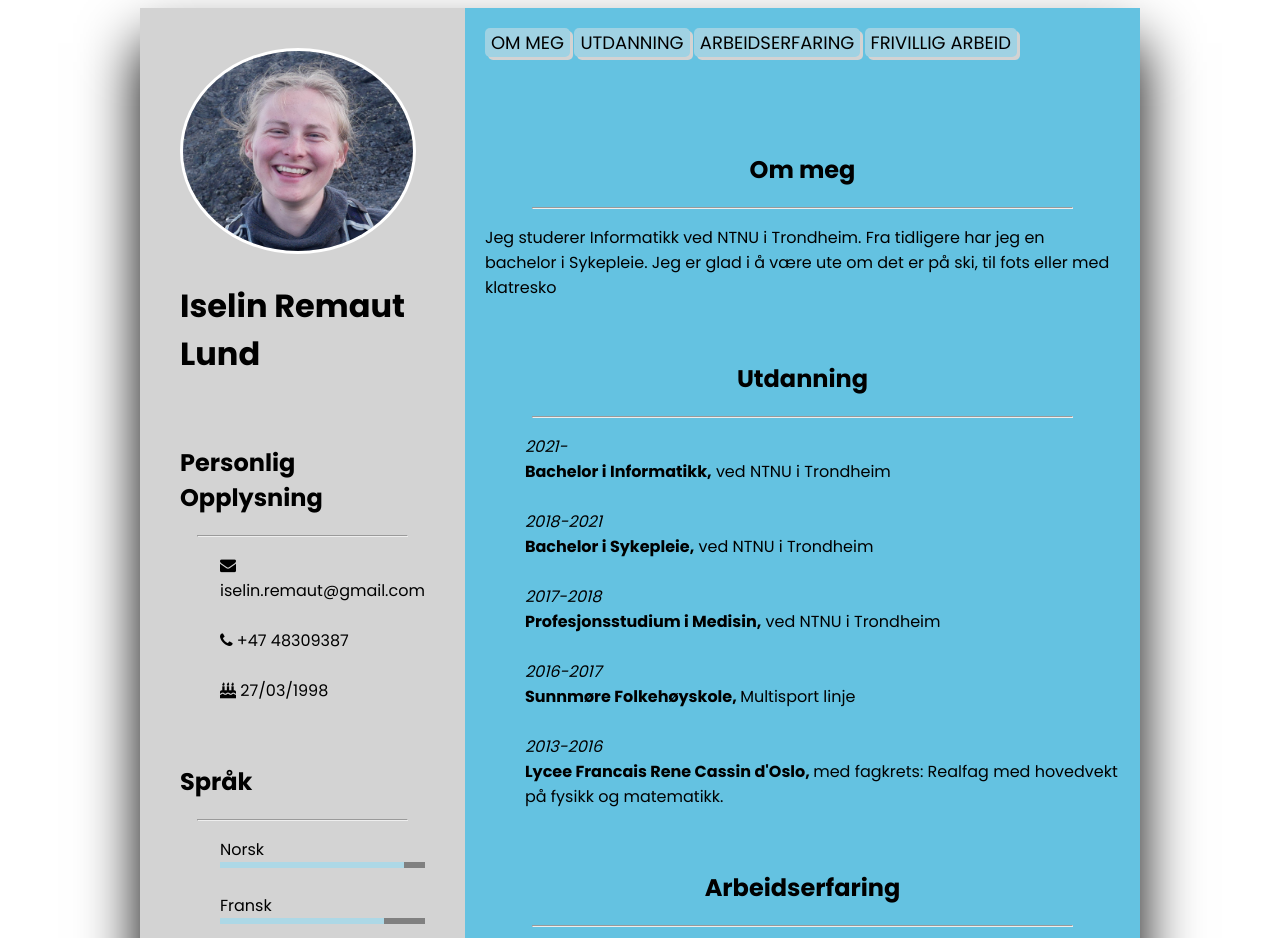
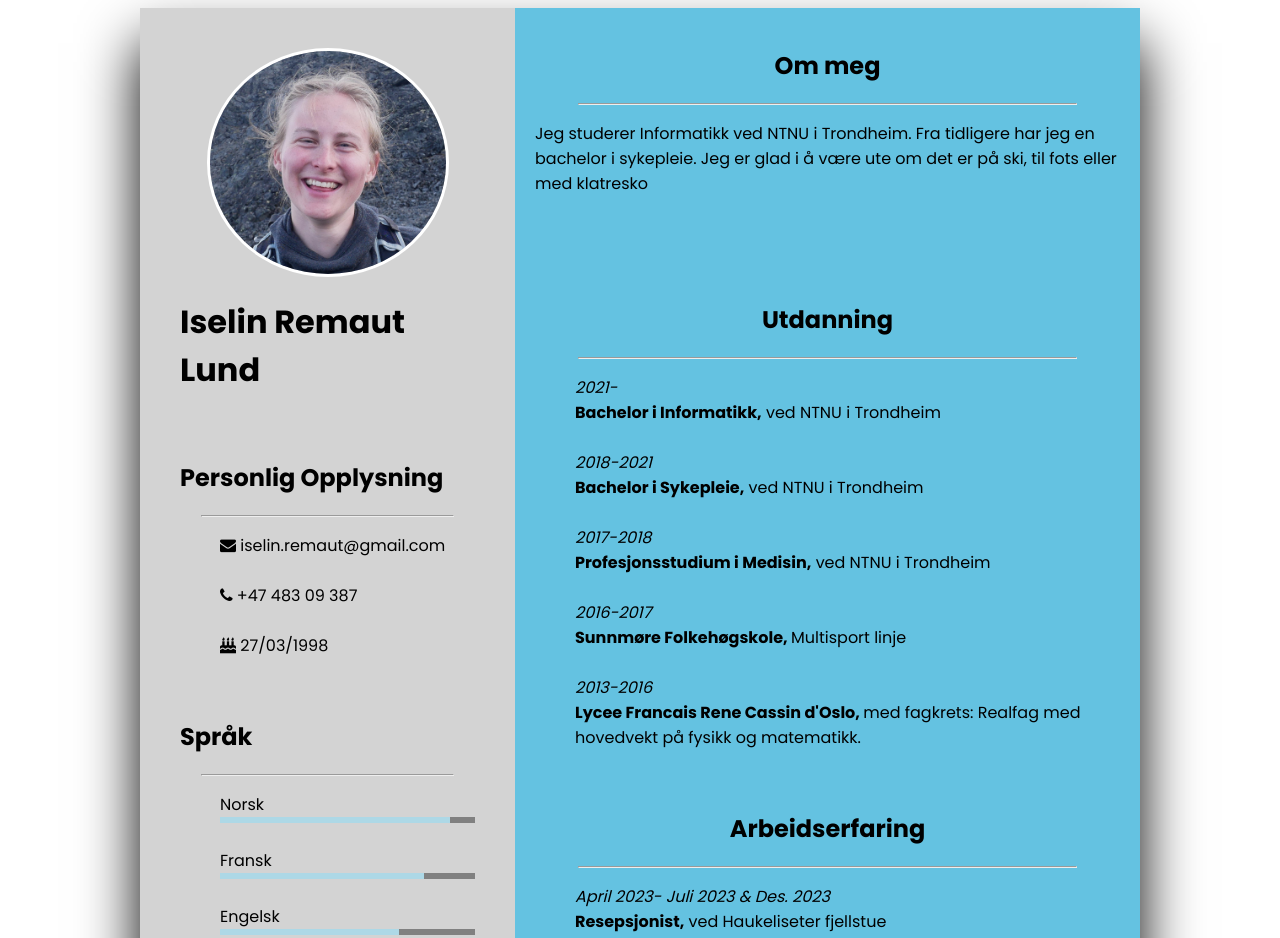
Before and after one commit to IselinRemaut/IselinRemaut.github.io, a plain HTML site: page index.html in a window 1280 px wide. Shown: the top 938 px of the page. Drawn offline with Linux system fonts and the light colour scheme.

Commit message:
deleted navbar, fixed the design

```diff
--- a/index.html
+++ b/index.html
@@ -18,12 +18,9 @@
     <div class="container">
       <div class="columnLeft" style="background-color: lightgrey">
         <div class="personalInfo">
-          <img
-            src="images/PictureOfMe.JPG"
-            alt="Picture Of me"
-            width="230"
-            height="200"
-          />
+          <div class="image-container">
+            <img src="images/PictureOfMe.JPG" alt="Picture Of me" />
+          </div>
           <h1>Iselin Remaut Lund</h1>
           <br />
           <h2>Personlig Opplysning</h2>
@@ -40,7 +37,7 @@
               <span class="icon"
                 ><i class="fa fa-phone" aria-hidden="true"></i
               ></span>
-              <span class="text">+47 48309387</span>
+              <span class="text">+47 483 09 387</span>
             </li>
             <br />
             <li>
@@ -101,13 +98,13 @@
         <hr />
         <ul style="list-style: none">
           <li>Java</li>
+          <li>Javascript</li>
           <li>Python</li>
-          <li>Javascript</li>
           <li>Typescript</li>
           <li>React</li>
           <li>HTML</li>
           <li>CSS</li>
-          <li>Premier pro</li>
+          <li>Premier Pro</li>
           <li>Mongo DB</li>
           <li>Graph QL</li>
           <li>Rest API</li>
@@ -115,26 +112,19 @@
           <li>Apollo</li>
           <li>Git</li>
           <li>Tanstack</li>
-          <li>Android studio</li>
-          <li>React native</li>
+          <li>Android Studio</li>
+          <li>React Native</li>
           <li>SQLite</li>
         </ul>
       </div>
 
       <div class="columnRight" style="background-color: rgb(100, 194, 225)">
-        <div class="navbar">
-          <button><a href="#omMeg">OM MEG</a></button>
-          <button><a href="#utdanning">UTDANNING</a></button>
-          <button><a href="#arbeidserfaring">ARBEIDSERFARING</a></button>
-          <button><a href="#frivilligArbeid">FRIVILLIG ARBEID</a></button>
-        </div>
-
         <div id="omMeg">
           <h2>Om meg</h2>
           <hr />
           <p>
             Jeg studerer Informatikk ved NTNU i Trondheim. Fra tidligere har jeg
-            en bachelor i Sykepleie. Jeg er glad i å være ute om det er på ski,
+            en bachelor i sykepleie. Jeg er glad i å være ute om det er på ski,
             til fots eller med klatresko
           </p>
           <br />
@@ -161,7 +151,7 @@
             <br />
             <li>
               <i>2016-2017</i> <br />
-              <b>Sunnmøre Folkehøyskole, </b>Multisport linje
+              <b>Sunnmøre Folkehøgskole, </b>Multisport linje
             </li>
             <br />
             <li>
--- a/style.css
+++ b/style.css
@@ -1,10 +1,12 @@
 @import url("https://fonts.googleapis.com/css?family=Poppins:200,300,400,500,600,700,800,900&display=swap");
 
 img {
-  border-radius: 90%;
   border-style: solid;
   border-color: white;
   align-items: center;
+  width: 80%;
+  height: auto;
+  border-radius: 50%;
 }
 
 .columnLeft {
@@ -30,7 +32,7 @@ img {
   max-width: 1000px;
   min-width: 100px;
   display: grid;
-  grid-template-columns: 1fr 2.5fr;
+  grid-template-columns: 1.5fr 2.5fr;
   box-shadow: 0 35px 55px;
 }
 
@@ -42,15 +44,6 @@ button {
   font-size: large;
   box-shadow: 0 3px 3px;
   border-radius: 5px;
-}
-
-.navbar button {
-  font-size: large;
-  box-shadow: 3px 3px 0px 0px;
-  border-radius: 5px;
-  border: none;
-  background-color: rgb(160, 210, 227);
-  color: lightgray;
 }
 
 button:hover {
@@ -102,19 +95,24 @@ a {
   color: black;
 }
 
-.navbar {
-  position: relative;
-  margin-top: 0;
-  padding: 0;
-  top: 0;
+.image-container {
+  display: flex;
+  justify-content: center;
+  align-items: center;
 }
 
-a:hover {
-  background-color: rgb(177, 170, 159);
-}
+/* Media query for small screens */
+@media only screen and (max-width: 600px) {
+  .container {
+    grid-template-columns: 1fr;
+  }
 
-@media screen and (max-width: 768px) {
-  .container {
-    background-color: #1fc8db;
+  .columnLeft,
+  .columnRight {
+    padding: 20px;
+  }
+
+  .columnRight h2 {
+    text-align: center;
   }
 }
```
